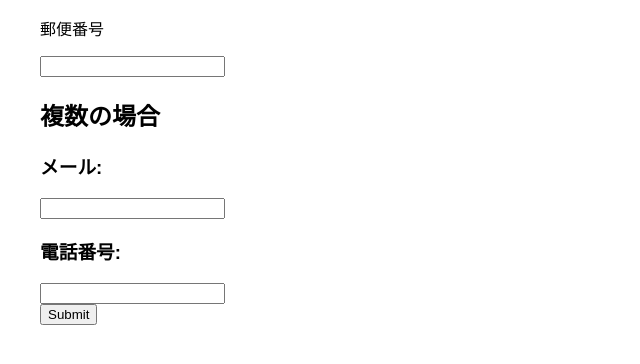
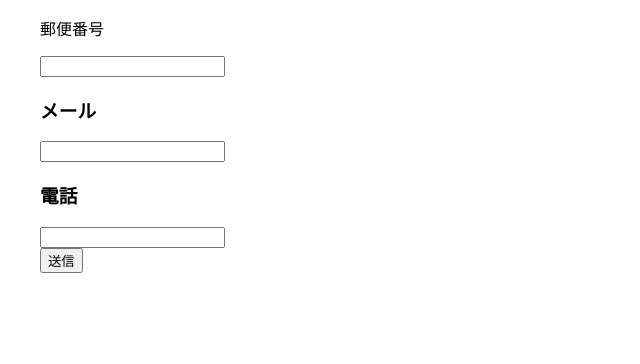
Before and after one commit to sakana-san/bookReact, a React (Create React App) app in the folder react/cli/input/: page / in a window 1280 px wide. Shown: the top 364 px of the page, without its empty margins (0-640 px from the left). Built offline with nearby package versions, Linux system fonts and the light colour scheme; the HTML template or start-up script is replaced by a standard one.

Commit message:
複数の場合のforminputチェックをリファクタリングした

```diff
--- a/react/cli/input/src/multi/FormInput.js
+++ b/react/cli/input/src/multi/FormInput.js
@@ -1,81 +1,76 @@
-import React from 'react';
-import PropTypes from 'prop-types';
+import React from 'react'
+import PropTypes from 'prop-types'
 
 export default class extends React.Component {
   constructor(props) {
     super(props)
     this.state = {
-      type: this.props.type,
-      name: this.props.name,
-      value: this.props.value,
+      value: '',
+      convated: '',
       flag: false
     }
   }
   // プロパティの型を定義 (defaultの中に記述するにはstaticが必要)
-  static propTypes = {
-    name: PropTypes.string.isRequired,
-    title: PropTypes.string.isRequired,
-    value: PropTypes.string,
+  static PropTypes = {
+    value: PropTypes.string.isRequired,
+    convated: PropTypes.string,
     onChange: PropTypes.func
   }
-
   // プロパティの初期値を定義 (defaultの中に記述するにはstaticが必要)
   static defaultProps = {
     value: '',
+    convated: '',
     onChange: null
   }
-  handler (e) {
-    let target = e.target.value
-    let name = e.target.name
-    let shaping = this.checkValue(target, name)
+  handler(e) {
+    let tValue = e.target.value
+    let tName = e.target.name
+    // メールのパターンをチェックする
+    let emailPattern = /^[a-zA-Z0-9.!#$%&'*+/=?^_`{|}~-]+@[a-zA-Z0-9-]+(?:\.[a-zA-Z0-9-]+)*$/
+    // 電話番号のパターンチェック
+    let phonePattern = /^[0-9-()+]+$/
+    // 英数字しか入れないようにする。不要な文字は削除
+    let filterValue = (tName === 'email') ? tValue.replace(/[^\u0020-\u007e]+/g, '') : tValue.replace(/[^0-9-()+]/g, '')
+    // filterValueが、パターンの正規表現とマッチすればtrueを返す
+    let convatedValue = (tName === 'email') ? emailPattern.test(filterValue) : phonePattern.test(filterValue)
     this.setState({
-      value: shaping,
+      value: filterValue,
+      convated: convatedValue,
       flag: true
+
     })
+    // チェックした情報をinput.jsに伝達する。input.jsでは、この情報を使用して送信チェックする
     this.props.onChange({
-      dispatchValue: target,
-      dispatchShaping: shaping,
-      dispatchName: name
+      dispatchName: tName,
+      dispatchValue: filterValue,
+      dispatchConvated: convatedValue
     })
-  }
-  checkValue (target, name) {
-    let targetValue = target
-    if (name === 'email') {
-      targetValue.replace(/[^\u0020-\u007e]+/g, '')
-      let emailShaping = /^[a-zA-Z0-9.!#$%&'*+/=?^_`{|}~-]+@[a-zA-Z0-9-]+(?:\.[a-zA-Z0-9-]+)*$/
-      return emailShaping.test(targetValue)
-    } else if (name === 'tel') {
-      targetValue.replace(/[^0-9-()]+/g, '')
-      let telShaping = /^[0-9-()+]+$/
-      return telShaping.test(targetValue)
     }
-  }
-  checkMessage () {
-    let notice = null
-    if (this.state.flag === true) {
-      if (this.state.value) {
-        notice = <span>OK</span>
+  checkMessage() {
+    let check = ''
+
+    let nullCheck = this.state.value !== '' ?  check = 'NG' : check = ''
+    // 最初非表示。テキストが入力されると表示される。
+    // convatedとマッチしれればOKを返す。
+    // そうじゃなければNGを返す。かつ、空白なら非表示。
+    if (this.state.flag) {
+      if (this.state.convated) {
+        check = 'OK'
       } else {
-        notice = <span>NG</span>
+        nullCheck
       }
-      return notice
     }
-  }
-  componentWillReceiveProps(newProps) {
-    this.setState({
-      type: newProps.type,
-      name: newProps.name,
-      value: newProps.value
-    })
+    return check
   }
   render () {
     let message = this.checkMessage()
     return (
       <div>
-        <h3>{ this.props.title }</h3>
+        <h3>{ this.props.label }</h3>
         <input
-          type={ this.state.text }
-          name={ this.state.name }
+          type="text"
+          name={ this.props.name }
+          value={ this.state.value }
           onChange={(e) => {
             this.handler(e)
           }}
--- a/react/cli/input/src/multi/input.js
+++ b/react/cli/input/src/multi/input.js
@@ -1,5 +1,5 @@
-import React from 'react';
-import FormInput from './FormInput';
+import React from 'react'
+import FormInput from "./FormInput"
 
 
 export default class extends React.Component {
@@ -7,52 +7,67 @@ export default class extends React.Component {
     super(props)
     this.state = {
       email: '',
-      tel: '',
-      allOk: false
+      phone: '',
+      flag: {
+        allOk: false,
+        emailOk: false,
+        phoneOk: false,
+        allNg: false
+      }
     }
-    this.oks = {}
+    this.result = {}
+    this.isOks = {}
+    this.flag = {}
   }
   handler (e) {
-    this.oks[e.dispatchName] = e.dispatchShaping
+    // isOksオブジェクトにe.dispatchNameという箱を作り、そこにe.dispatchConvatedを代入する
+    // flagの制御に使う
+    this.isOks[e.dispatchName] = e.dispatchConvated
+    // resultオブジェクトにe.dispatchNameという箱を作り、そこにe.dispatchValueを代入する
+    // 送信クリック時の表示に使う
+    this.result[e.dispatchName] = e.dispatchValue
     this.setState({
-      [e.dispatchName]: (this.oks[e.dispatchName]) ? e.dispatchValue : '',
-      allOk: this.oks['email'] && this.oks['email']
+      [e.dispatchName]: e.dispatchValue,
+      flag: {
+        allOk: (this.isOks['email'] && this.isOks['phone']),
+        emailNg: (!this.isOks['email'] && this.isOks['phone']),
+        phoneNg: (this.isOks['email'] && !this.isOks['phone']),
+        allNg: (!this.isOks['email'] && !this.isOks['phone'])
+      }
     })
   }
   submitHandler () {
-    if (this.state.allOk === true) {
-      window.alert(JSON.stringify(this.state))
+    if (this.state.flag.allOk) {
+      window.alert(JSON.stringify( this.result ))
+    } else if (this.state.flag.emailNg) {
+      window.alert('メールを入力してください')
+    } else if (this.state.flag.phoneNg) {
+      window.alert('電話番号を入力してください')
     } else {
-      window.alert('正しく入力してください')
+      window.alert('両方入力してください')
     }
   }
   render () {
-    return(
+    return (
       <div>
-        <form onSubmit={() => {
-          this.submitHandler()
+        <form onSubmit={(e) => {
+          this.submitHandler(e)
         }}>
-          <h2>複数の場合</h2>
           <FormInput
-            title="メール:"
-            type="text"
+            label="メール"
             name="email"
-            value={ this.state.email }
             onChange={(e) => {
               this.handler(e)
             }}
           />
-          <span> { this.state.label } </span>
           <FormInput
-            title="電話番号:"
-            type="number"
-            name="tel"
-            value={ this.state.tel }
+            label="電話"
+            name="phone"
             onChange={(e) => {
               this.handler(e)
             }}
           />
-          <input type="submit" />
+          <input type="submit" value="送信"/>
         </form>
       </div>
     )
```
